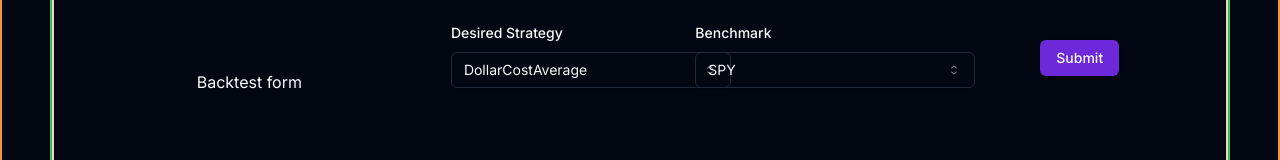
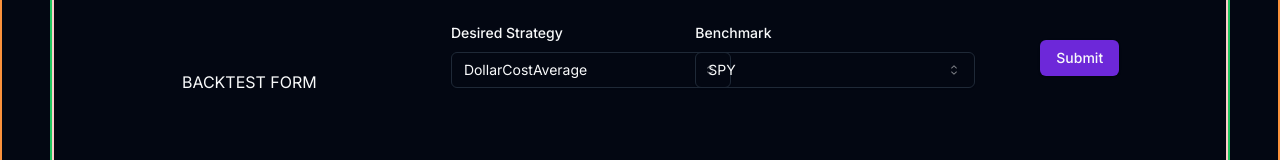
Before and after one commit to mkiats/kQuantifi, a Next.js app in the folder next-client-kquantifi/: page /backtest in a window 1280 px wide. Shown: the part 346-506 px from the top of the page. Built offline with nearby package versions, Linux system fonts and the light colour scheme.

Commit message:
save work

```diff
--- a/next-client-kquantifi/src/app/backtest/page.tsx
+++ b/next-client-kquantifi/src/app/backtest/page.tsx
@@ -8,6 +8,7 @@ const Backtest = () => {
 		<div>
 			<BacktestClient>
 				{/* Initialise server components and pass to BacktestClient */}
+				<MetricSummary metricHeader={"BACKTEST FORM"}/>
 				<MetricSummary metricHeader={"Summary"}/>
 				<MetricSummary metricHeader={"CAGR"}/>
 				<MetricSummary metricHeader={"MAX DRAWDOWN"}/>
--- a/next-client-kquantifi/src/components/backtest/backtestClient.tsx
+++ b/next-client-kquantifi/src/components/backtest/backtestClient.tsx
@@ -2,14 +2,17 @@
 
 import { useQuery } from '@tanstack/react-query';
 import { useState } from 'react';
-import { BacktestFormData } from '@/components/backtest/setup/backtestForm';
+import { BacktestFormData } from '@/components/backtest/backtestForm/backtestForm';
 import { BacktestRequest } from '@/lib/types/backtest/backtestRequest';
 import { getBacktestResult } from '@/lib/api/backtest';
-import MetricSummary from './metricSummary';
-import BacktestFormSection from './setup/backtestFormSection';
+import BacktestFormSection from './backtestForm/backtestFormSection';
 import MetricDetail from './metricDetails';
 
-const BacktestClient = ({ children }: { children?: React.ReactNode[] }) => {
+interface BacktestClientProps {
+	children: React.ReactNode[];
+}
+
+const BacktestClient: React.FC<BacktestClientProps> = ({ children }) => {
 	// UseState hooks ------------------------------
 	const [backtestTicker, setBacktestTicker] =
 		useState<BacktestRequest | null>(null);
@@ -85,33 +88,41 @@ const BacktestClient = ({ children }: { children?: React.ReactNode[] }) => {
 	// Return ------------------------------
 	return (
 		<div className='flex flex-col justify-center items-center gap-8 border-2 border-green-500'>
-			<BacktestFormSection submitHandler={submitHandler} />
+			<BacktestFormSection
+				submitHandler={submitHandler}
+				children={children[0]}
+			/>
 			{backtestTickerIsFetched && (
 				<>
 					<MetricDetail
+						chartHeader={'SUMMARY'}
 						chartData={
 							backtestTickerResult!.investmentOutput.chartData
 						}
-						chartHeader={'SUMMARY'}
+						summaryComponent={children[1]}
 					>
-						{children && children[0]}
+						<>
+							<div className='grid-cols-8 grid-rows-4 grid'>
+
+							</div>
+						</>
 					</MetricDetail>
 					<MetricDetail
+						chartHeader={'CAGR'}
 						chartData={
-							backtestTickerResult!.financialRatioOutput.cagr.chartData
+							backtestTickerResult!.financialRatioOutput.cagr
+								.chartData
 						}
-						chartHeader={'CAGR'}
-					>
-						{children && children[1]}
-					</MetricDetail>
+						summaryComponent={children[2]}
+					/>
 					<MetricDetail
+						chartHeader={'MAX DRAWDOWN'}
 						chartData={
-							backtestTickerResult!.financialRatioOutput.maxDrawdown.chartData
+							backtestTickerResult!.financialRatioOutput
+								.maxDrawdown.chartData
 						}
-						chartHeader={'MAX DRAWDOWN'}
-					>
-						{children && children[2]}
-					</MetricDetail>
+						summaryComponent={children[3]}
+					/>
 				</>
 			)}
 		</div>
--- a/next-client-kquantifi/src/components/backtest/setup/backtestFormSection.tsx
+++ b/next-client-kquantifi/src/components/backtest/backtestForm/backtestFormSection.tsx
@@ -1,19 +1,22 @@
 'use client';
 
+import React from 'react';
 import { BacktestFormData } from './backtestForm';
 import BacktestForm from './backtestForm';
 
 interface BacktestFormSectionProps {
+	children: React.ReactNode;
 	submitHandler: (backtestFormData: BacktestFormData) => void;
 }
 
 const BacktestFormSection: React.FC<BacktestFormSectionProps> = ({
+	children,
 	submitHandler,
 }) => {
 	return (
 		<div className='flex w-full h-[calc(70vh)] border-red-200 border-2'>
 			<div className='w-1/3 flex justify-center items-center p-8'>
-				Backtest form
+				{children}
 			</div>
 			<div className='w-2/3 p-8'>
 				<BacktestForm submitHandler={submitHandler} />
--- a/next-client-kquantifi/src/components/backtest/metricDetails.tsx
+++ b/next-client-kquantifi/src/components/backtest/metricDetails.tsx
@@ -4,17 +4,23 @@ import { TimeValue } from '@/lib/types/backtest/timeValueSeries';
 interface MetricDetailProps {
 	chartHeader: String;
 	chartData: TimeValue[];
-    children: React.ReactNode;
+	summaryComponent: React.ReactNode;
+	children: React.ReactNode;
 }
 
-const MetricDetail: React.FC<MetricDetailProps> = ({ chartHeader, chartData, children }) => {
+const MetricDetail: React.FC<MetricDetailProps> = ({
+	chartHeader,
+	chartData,
+	summaryComponent,
+	children,
+}) => {
 	return (
-		<div className='flex w-full h-[calc(100vh)] border-green-200 border-2'>
+		<div className='flex w-full h-screen border-green-200 border-2'>
 			<div className='w-1/3 flex justify-center items-center p-8'>
-				{children}
+				{summaryComponent}
 			</div>
 			<div className='w-2/3 p-8'>
-				{chartHeader}
+				{children}
 				<TradingViewGraph displayData={chartData} rightOffset={5} />
 			</div>
 		</div>
--- a/next-client-kquantifi/src/components/ui/tradingview-graph.tsx
+++ b/next-client-kquantifi/src/components/ui/tradingview-graph.tsx
@@ -30,6 +30,7 @@ const TradingViewGraph: React.FC<TradingViewGraphProps> = ({
 			chart.applyOptions({
 				width: chartContainerRef.current!.clientWidth,
 			});
+			chart.timeScale().fitContent();
 		};
 
 		const chart = createChart(chartContainerRef.current!, {
```
Also changed, not shown: next-client-kquantifi/src/components/backtest/backtestForm/backtestForm.tsx (renamed from next-client-kquantifi/src/components/backtest/setup/backtestForm.tsx).
